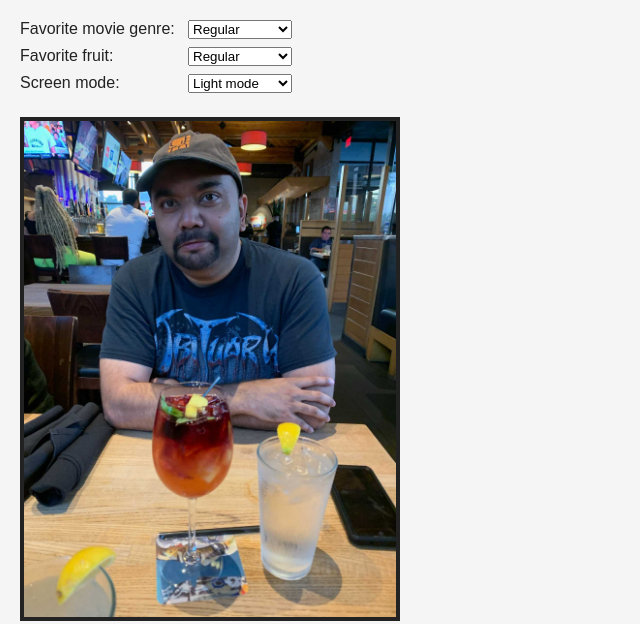
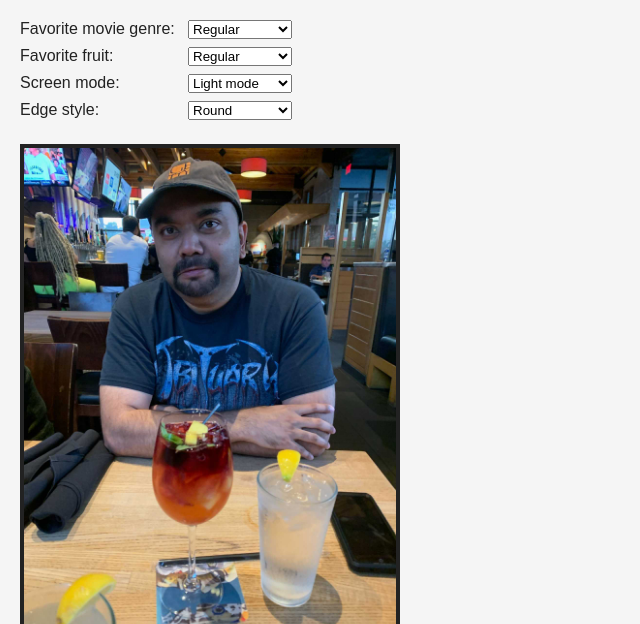
Before and after one commit to vishalicious213/profile-generator, a plain HTML site: page index.html in a window 1280 px wide. Shown: the top 624 px of the page, without its empty margins (0-640 px from the left). Drawn offline with Linux system fonts and the light colour scheme; a web font is replaced by a local one.

Commit message:
added edge-style drop-down

```diff
--- a/index.css
+++ b/index.css
@@ -82,7 +82,7 @@ button {
     margin-bottom: 1rem;
 }
 
-.favorites-drop-down, .screen-mode-container {
+.favorites-drop-down {
     /* outline: 1px solid red; */
     display: flex;
     justify-content: space-between;
@@ -90,10 +90,6 @@ button {
     margin-bottom: .5rem;
 }
 
-.screen-mode-container {
-    align-items: baseline;
-}
-
 select {
     width: 6.5rem;
 }
--- a/index.html
+++ b/index.html
@@ -38,11 +38,20 @@
             </select>
         </div>
 
-        <div class="screen-mode-container">
+        <div class="favorites-drop-down">
             <label for="screen-mode">Screen mode:</label>
             <select name="screen-mode" id="screen-mode">
                 <option value="light">Light mode</option>
                 <option value="dark">Dark mode</option>
+            </select>
+        </div>
+
+        <div class="favorites-drop-down">
+            <label for="edge-style">Edge style:</label>
+            <select name="edge-style" id="edge-style">
+                <option value="round">Round</option>
+                <option value="sharp">Sharp</option>
+                <option value="soft">Soft</option>
             </select>
         </div>
     </section>
```
